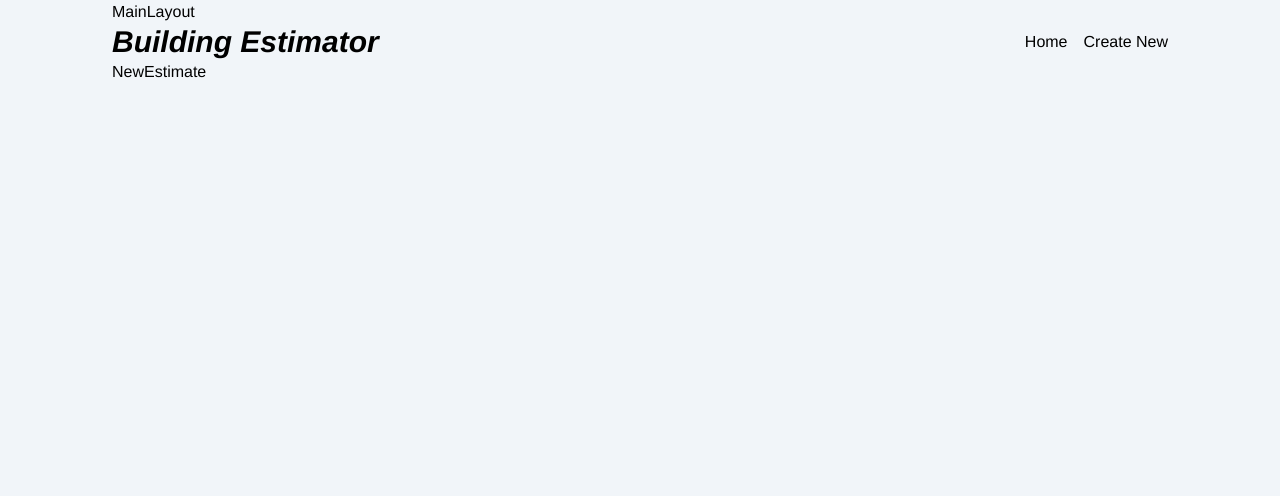
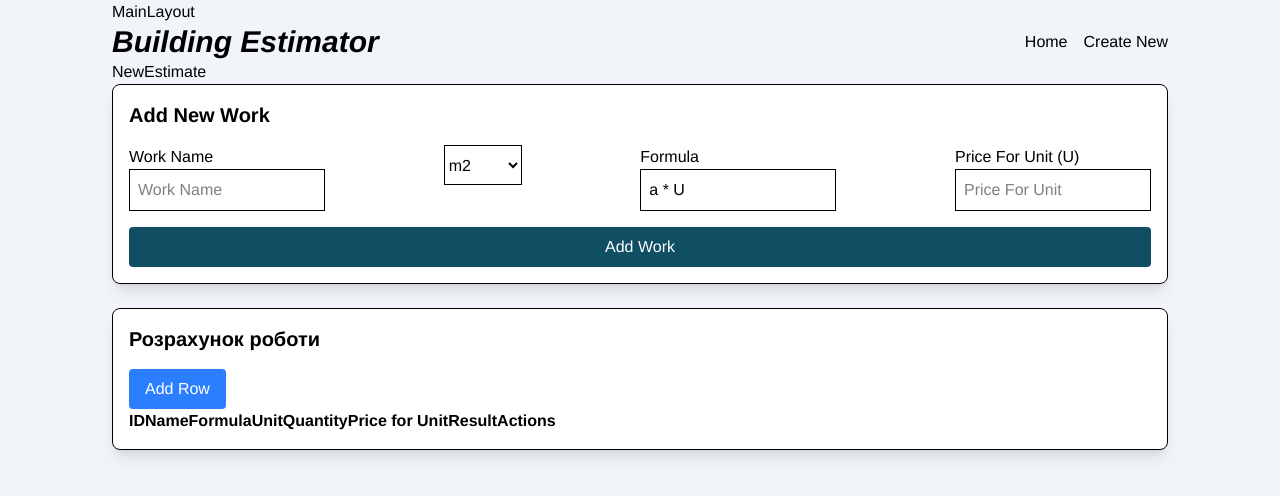
Before and after one commit to IvanBodnarash/building-estimator, a React (Vite) app: page /create-new in a window 1280 px wide. Shown: the top 496 px of the page. Built offline with nearby package versions, Linux system fonts and the light colour scheme.

Commit message:
Building table with calculations

```diff
--- a/package.json
+++ b/package.json
@@ -12,6 +12,7 @@
   "dependencies": {
     "@tailwindcss/vite": "^4.0.8",
     "dexie": "^4.0.11",
+    "mathjs": "^14.2.1",
     "react": "^19.0.0",
     "react-dom": "^19.0.0",
     "react-icons": "^5.5.0",
--- /dev/null
+++ b/src/components/AddWork.jsx
@@ -0,0 +1,105 @@
+import { useEffect, useState } from "react";
+import { db } from "../db/db";
+
+export default function AddWorkForm({ onWorkAdded }) {
+  const [workName, setWorkName] = useState("");
+  const [formula, setFormula] = useState("a * b");
+  const [unit, setUnit] = useState("m2");
+  const [works, setWorks] = useState([]);
+  const [priceForUnit, setPriceForUnit] = useState();
+
+  useEffect(() => {
+    if (unit === "m2" || unit === "hr") {
+      setFormula("a * U");
+    } else if (unit === "m3") {
+      setFormula("a * b * U");
+    } else {
+      setFormula("");
+    }
+  }, [unit]);
+
+  useEffect(() => {
+    const loadWorks = async () => {
+      const savedWorks = await db.works.toArray();
+      setWorks(savedWorks);
+    };
+
+    loadWorks();
+    console.log(db);
+  }, []);
+
+  const handleSubmit = async (e) => {
+    e.preventDefault();
+
+    if (!workName.trim()) return;
+
+    const newWork = { name: workName, formula, unit, priceForUnit };
+    await db.works.add(newWork);
+    setWorks([...works, newWork]);
+    setWorkName("");
+    setFormula("a * b");
+    setUnit("m2");
+    setPriceForUnit();
+
+    onWorkAdded();
+  };
+
+  return (
+    <div className="p-4 border rounded-lg shadow-lg bg-white">
+      <h2 className="text-xl font-bold mb-4">Add New Work</h2>
+      <form onSubmit={handleSubmit} className="space-y-4">
+        <div className="flex flex-row justify-between">
+          <div className="flex flex-col">
+            <label htmlFor="workName">Work Name</label>
+            <input
+              type="text"
+              id="workName"
+              placeholder="Work Name"
+              className="border p-2 w-full"
+              value={workName}
+              onChange={(e) => setWorkName(e.target.value)}
+            />
+          </div>
+
+          <select className="border h-10 cursor-pointer" name="unit" id="" onChange={(e) => setUnit(e.target.value)}>
+            <option value="m2">m2</option>
+            <option value="m3">m3</option>
+            <option value="hr">hr</option>
+            <option value="custom">Custom</option>
+          </select>
+
+          <div className="flex flex-col">
+            <label htmlFor="formula">Formula</label>
+            <input
+              type="text"
+              id="formula"
+              placeholder="Formula (e.g: a * U)"
+              className="border p-2 w-full"
+              value={formula}
+              onChange={(e) => setFormula(e.target.value)}
+            />
+          </div>
+
+          <div className="flex flex-col">
+            <label htmlFor="priceForUnit">Price For Unit (U)</label>
+            <input
+              type="text"
+              id="priceForUnit"
+              placeholder="Price For Unit"
+              className="border p-2 w-full"
+              value={priceForUnit}
+              onChange={(e) => setPriceForUnit(e.target.value)}
+            />
+          </div>
+        </div>
+
+        <button
+          type="submit"
+          className="bg-cyan-900 text-white p-2 rounded w-full cursor-pointer hover:bg-cyan-700 hover:shadow-2xl transition-all"
+        >
+          Add Work
+        </button>
+      </form>
+    </div>
+  );
+}
--- /dev/null
+++ b/src/components/Estimate.jsx
@@ -0,0 +1,204 @@
+import { useEffect, useState } from "react";
+import { db } from "../db/db";
+import { evaluate } from "mathjs";
+
+export default function Estimate() {
+  const [works, setWorks] = useState([]);
+  const [tableRows, setTableRows] = useState([]);
+
+  useEffect(() => {
+    const loadWorks = async () => {
+      const savedWorks = await db.works.toArray();
+      setWorks(savedWorks);
+    };
+    loadWorks();
+  }, []);
+
+  // const handleSelectWork = (id) => {
+  //   const work = works.find((w) => w.id === Number(id));
+  //   setSelectedWork(work);
+  //   const initialValues = work.variables.reduce((acc, variable) => {
+  //     acc[variable] = 0;
+  //     return acc;
+  //   }, {});
+  //   setValues(initialValues);
+
+  //   console.log(work);
+  // };
+
+  const addRow = () => {
+    setTableRows([
+      ...tableRows,
+      {
+        id: tableRows.length + 1,
+        work: null,
+        formula: "",
+        unit: "",
+        quntity: 1,
+        priceForUnit: 0,
+        result: 0,
+      },
+    ]);
+
+    console.log(tableRows);
+  };
+
+  const handleWorkSelect = (rowId, workId) => {
+    const selectedWork = works.find((w) => w.id === Number(workId));
+
+    setTableRows(
+      tableRows.map((row) =>
+        row.id === rowId
+          ? {
+              ...row,
+              workId: selectedWork.id,
+              formula: selectedWork.formula,
+              unit: selectedWork.unit,
+              priceForUnit: selectedWork.priceForUnit || 0,
+              result: calculateFormula(selectedWork.formula, {
+                a: 1,
+                b: selectedWork.priceForUnit,
+              }),
+            }
+          : row
+      )
+    );
+  };
+
+  const handleInputChange = (rowId, field, value) => {
+    setTableRows((prevRows) =>
+      prevRows.map((row) =>
+        row.id === rowId
+          ? {
+              ...row,
+              [field]: value,
+              result: calculateFormula(row.formula, {
+                a: value,
+                b: row.priceForUnit,
+              }),
+            }
+          : row
+      )
+    );
+  };
+
+  const calculateFormula = (formula, variables) => {
+    if (!formula) return 0;
+    try {
+      return evaluate(formula, variables);
+    } catch (error) {
+      return "Помилка";
+    }
+  };
+
+  const removeRow = (rowId) => {
+    setTableRows(tableRows.filter((row) => row.id !== rowId));
+  };
+
+  // const handleInputChange = (e, variable) => {
+  //   const newValues = { ...values, [variable]: Number(e.target.value) };
+  //   setValues(newValues);
+  // };
+
+  // const calculateFormula = () => {
+  //   if (!selectedWork) return;
+
+  //   try {
+  //     const formula = selectedWork.formula.replace(/(\w+)/g, (match) =>
+  //       values.hasOwnProperty(match) ? values[match] : match
+  //     );
+  //     const resultValue = new Function("return " + formula)();
+  //     setResult(resultValue);
+  //   } catch (error) {
+  //     setResult("Помилка у формулі");
+  //   }
+  // };
+
+  return (
+    <div className="p-4 border rounded-lg shadow-lg bg-white mt-6">
+      <h2 className="text-xl font-bold mb-4">Розрахунок роботи</h2>
+
+      <button
+        onClick={addRow}
+        className="bg-blue-500 hover:bg-blue-600 text-white py-2 px-4 rounded"
+      >
+        Add Row
+      </button>
+
+      <table>
+        <thead>
+          <tr>
+            <th>ID</th>
+            <th>Name</th>
+            <th>Formula</th>
+            <th>Unit</th>
+            <th>Quantity</th>
+            <th>Price for Unit</th>
+            <th>Result</th>
+            <th>Actions</th>
+          </tr>
+        </thead>
+        <tbody>
+          {tableRows.map((row) => (
+            <tr key={row.id} className="border">
+              <td className="border p-2">{row.id === 0 ? "1" : row.id}</td>
+              <td className="border p-2">
+                <select
+                  className="border p-2 w-full"
+                  onChange={(e) => handleWorkSelect(row.id, e.target.value)}
+                  value={row.work ? row.work.id : ""}
+                >
+                  <option value="">Choose a work</option>
+                  {works.map((work) => (
+                    <option key={work.id} value={work.id}>
+                      {work.name}
+                    </option>
+                  ))}
+                </select>
+              </td>
+              <td className="border p-2">{row.formula}</td>
+              <td className="border p-2">{row.unit}</td>
+              <td className="border p-2">
+                <input
+                  type="number"
+                  className="border p-2 w-full"
+                  value={row.quantity}
+                  onChange={(e) =>
+                    handleInputChange(
+                      row.id,
+                      "quantity",
+                      Number(e.target.value)
+                    )
+                  }
+                />
+              </td>
+              <td className="border p-2">
+                <input
+                  type="number"
+                  className="border p-2 w-full"
+                  value={row.priceForUnit}
+                  onChange={(e) =>
+                    handleInputChange(
+                      row.id,
+                      "priceForUnit",
+                      Number(e.target.value)
+                    )
+                  }
+                />
+              </td>
+              <td className="border p-2">{row.result}</td>
+              <td className="border p-2 text-center">
+                <button
+                  onClick={() => removeRow(row.id)}
+                  className="text-red-500"
+                >
+                  ✖
+                </button>
+              </td>
+            </tr>
+          ))}
+        </tbody>
+      </table>
+    </div>
+  );
+}
--- a/src/db/db.js
+++ b/src/db/db.js
@@ -3,6 +3,6 @@ import Dexie from "dexie";
 export const db = new Dexie("BuildingCostDB");
 
 db.version(1).stores({
-    works: "++id, name, formula, unit",
+    works: "++id, name, formula, unit, priceForUnit",
     units: "++id, name",
 });
--- a/src/pages/NewEstimate.jsx
+++ b/src/pages/NewEstimate.jsx
@@ -1,5 +1,12 @@
+import AddWork from "../components/AddWork";
+import Estimate from "../components/Estimate";
+
 export default function NewEstimate() {
   return (
-    <div>NewEstimate</div>
-  )
+    <>
+      <div>NewEstimate</div>
+      <AddWork />
+      <Estimate />
+    </>
+  );
 }
```
Also changed, not shown: src/components/EstimateForm.jsx (deleted), 1 other file (tests, documents, lock files or other folders).
